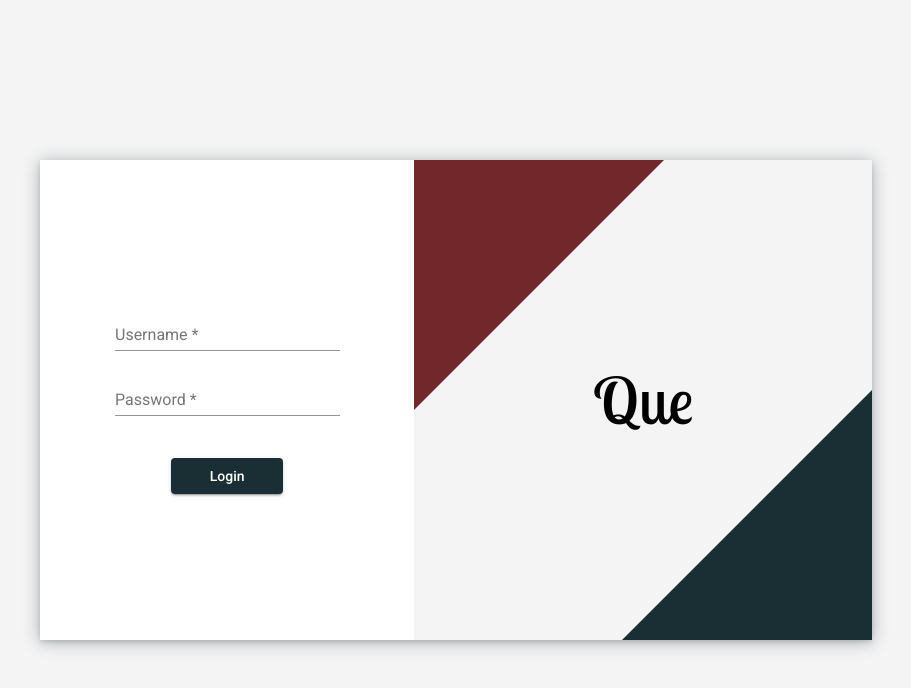
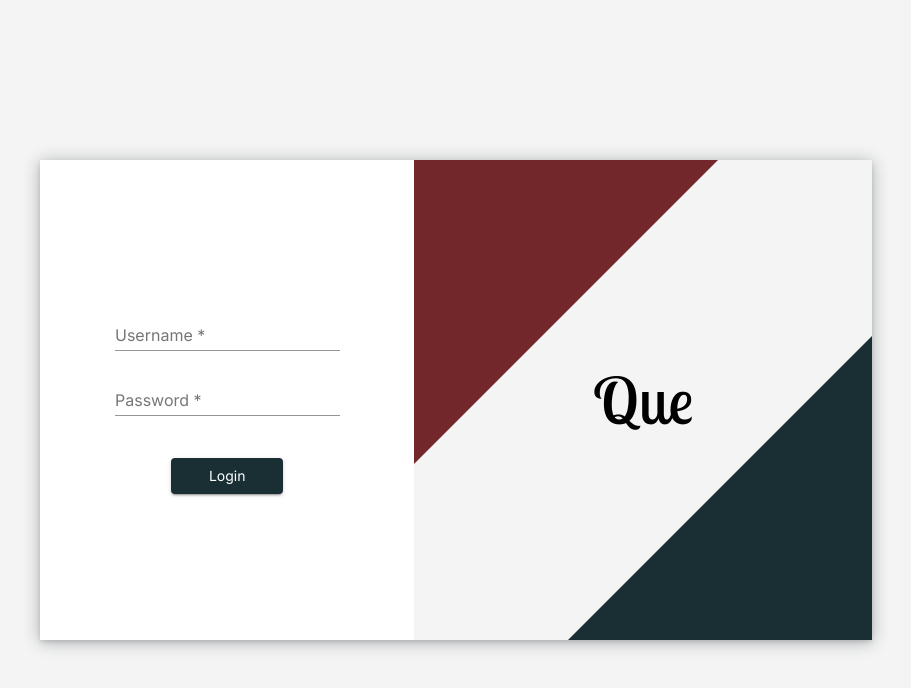
Before and after one commit to Que-App/Que-frontend, an Angular app: page /auth in a window 1280 px wide. Shown: the top 688 px of the page, without its empty margins (184-1095 px from the left). Built offline with nearby package versions, Linux system fonts and the light colour scheme.

Commit message:
Loading in login page added; global font changed

```diff
--- a/src/app/auth/services/authentication.service.ts
+++ b/src/app/auth/services/authentication.service.ts
@@ -2,6 +2,8 @@ import { Injectable } from '@angular/core';
 import { Router } from '@angular/router';
 
 import jwt_decode, { JwtPayload } from 'jwt-decode';
+import { Observable } from 'rxjs';
+import { map, tap } from 'rxjs/operators';
 import { UserApiService } from 'src/app/data/api/user-api.service';
 
 @Injectable({
@@ -14,11 +16,12 @@ export class AuthenticationService {
     private userApi: UserApiService
   ) { }
 
-  logIn(username: string, password: string): void {
+  logIn(username: string, password: string): Observable<void> {
     if(localStorage.getItem('token') != null) this.logOut();
-    this.userApi.authUser(username, password).subscribe(authResponse => {
-      localStorage.setItem('token', authResponse.token);
-    });
+    return this.userApi.authUser(username, password).pipe(
+      map(authResponse => {
+        localStorage.setItem('token', authResponse.token);
+      }))
   }
 
   logOut(): void {
--- a/src/app/core/components/authorisation/authorisation.component.html
+++ b/src/app/core/components/authorisation/authorisation.component.html
@@ -12,7 +12,13 @@
                     <input matInput type="password" maxlength="30" name="password" formControlName="password" autocomplete="on">
                 </mat-form-field>
 
-                <button mat-raised-button type="submit">Login</button>
+                <button class="login-button" [disabled]="loading" mat-raised-button type="submit">
+                    <mat-spinner *ngIf="loading; else login" class="loading" [diameter]="24" ></mat-spinner>
+                    <ng-template #login>
+                        <p class="login-text">Login</p>
+                    </ng-template>
+
+                </button>
             </form>
         </div>
         <div class="logo-container">
--- a/src/app/core/components/authorisation/authorisation.component.scss
+++ b/src/app/core/components/authorisation/authorisation.component.scss
@@ -50,11 +50,19 @@ mat-form-field {
     background-color: $secondcolor !important;
 }
 
-button {
+.login-button {
     width: 50%;
     background-color: $maincolor;
     color: white;
     margin-top: 10%;
+}
+
+.loading {
+    margin: 6px auto;
+}
+
+.login-text {
+    margin: 0;
 }
 
 .logo-container {
@@ -78,7 +86,7 @@ button {
     width: 0;
     height: 0;
     border-style: solid;
-    border-width: 250px 250px 0 0;
+    border-width: 38vh 38vh 0 0;
     border-color: $secondcolor transparent transparent transparent;
     position: absolute;
     left: 0;
@@ -89,7 +97,7 @@ button {
     width: 0;
     height: 0;
     border-style: solid;
-    border-width: 0 0 250px 250px;
+    border-width: 0 0 38vh 38vh;
     border-color: transparent transparent $maincolor transparent;
     position: absolute;
     right: 0;
--- a/src/app/core/components/authorisation/authorisation.component.ts
+++ b/src/app/core/components/authorisation/authorisation.component.ts
@@ -1,5 +1,6 @@
 import { Component, OnInit } from '@angular/core';
 import { FormBuilder, FormGroup, NgForm, Validators } from '@angular/forms';
+import { Router } from '@angular/router';
 
 
 import { AuthenticationService } from 'src/app/auth/services/authentication.service'
@@ -10,6 +11,8 @@ import { AuthenticationService } from 'src/app/auth/services/authentication.serv
   styleUrls: ['./authorisation.component.scss']
 })
 export class AuthorisationComponent implements OnInit {
+  loading: boolean = false;
+
   loginForm: FormGroup = this.formBuilder.group({
     username: ['', Validators.required],
     password: ['', Validators.required]
@@ -18,12 +21,18 @@ export class AuthorisationComponent implements OnInit {
 
   constructor(
     private authenticationService: AuthenticationService,
-    private formBuilder: FormBuilder
+    private formBuilder: FormBuilder,
+    private router: Router
     ) { }
 
   ngOnInit() {}
 
   logIn(form: NgForm) {
-    this.authenticationService.logIn(form.value.username, form.value.password);
+    this.loading = true;
+
+    this.authenticationService.logIn(form.value.username, form.value.password).subscribe(
+      () => this.router.navigateByUrl('schedule'),
+      error => this.loading = false
+    );
   }
 }
--- a/src/styles.scss
+++ b/src/styles.scss
@@ -1,8 +1,8 @@
 /* You can add global styles to this file, and also import other style files */
-@import url('https://fonts.googleapis.com/css2?family=Prompt:wght@300&display=swap');
+@import url('https://fonts.googleapis.com/css2?family=Inter:wght@400&display=swap');
 
 * {
-    // font-family: 'Prompt', serif;
+    font-family: 'Inter', sans-serif;
 
 }
 
```
